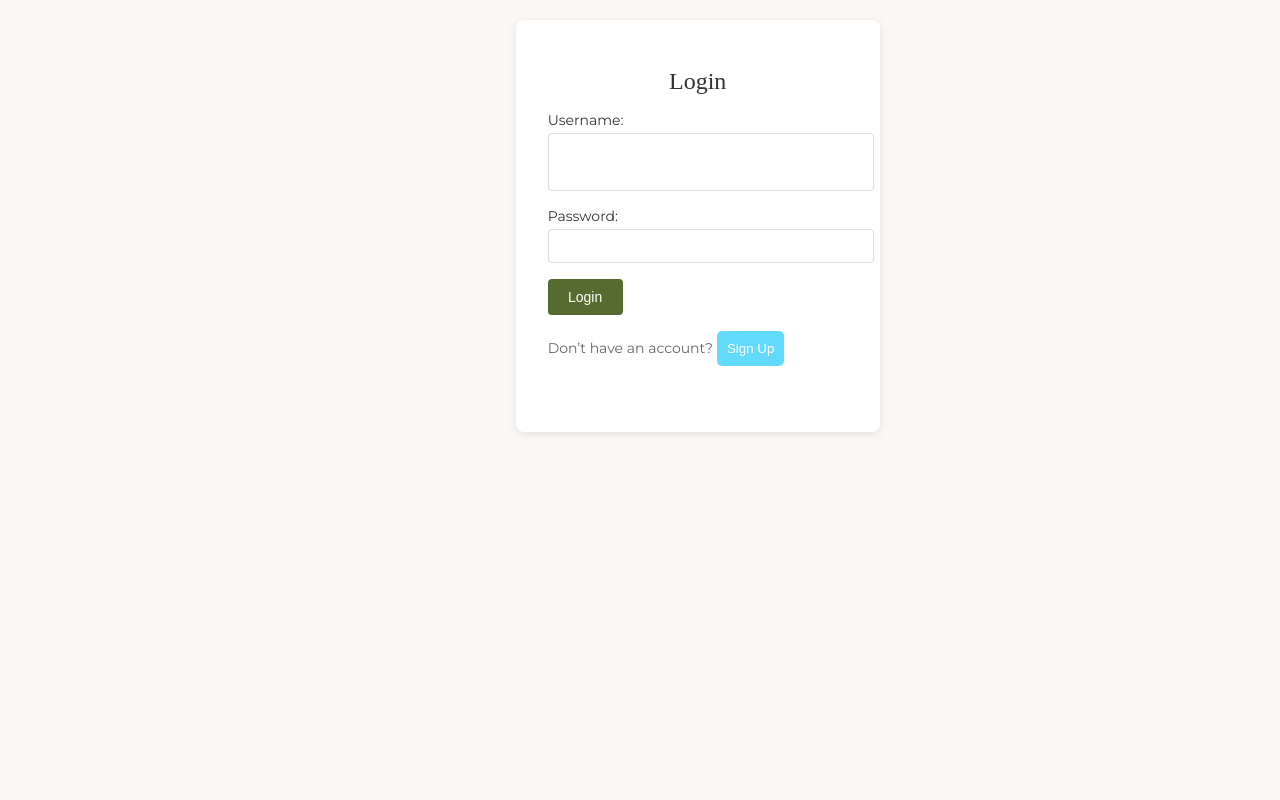
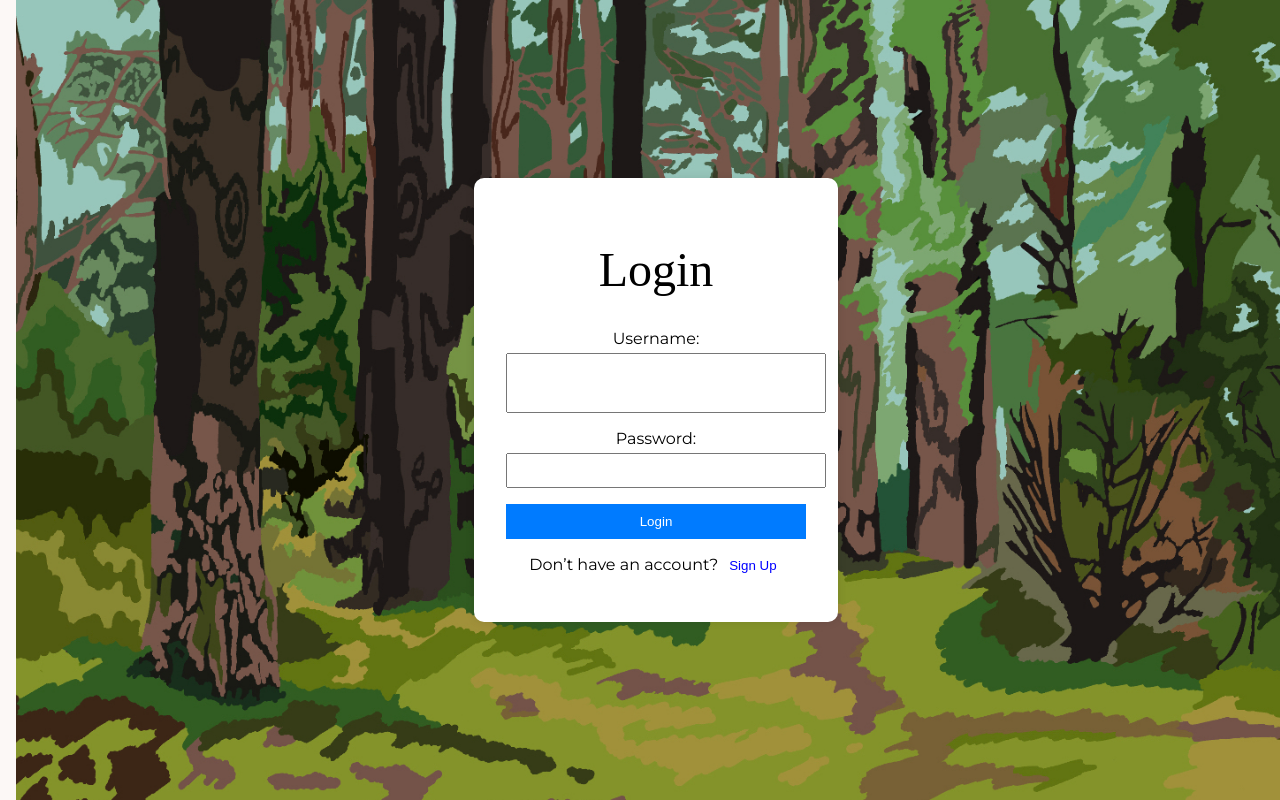
Before and after one commit to Arizbethrojas/TrailheadFrontend, a React (Create React App) app: page /login in a window 1280 px wide. Built offline with nearby package versions, Linux system fonts and the light colour scheme; a web font is replaced by a local one.

Commit message:
removed nav bar and updated login screen

```diff
--- a/src/App.css
+++ b/src/App.css
@@ -53,9 +53,9 @@
 }
 
 .logo{
-  width: 80px;
+  width: 110px;
   margin-bottom: 20px;
-  height: 128px;
+  height: 80px;
   position: absolute;
   left: 7.5%;
 }
--- a/src/App.js
+++ b/src/App.js
@@ -13,12 +13,14 @@ import './App.css';
 import axios from 'axios';
 import Map from './components/map';
 
+
 const App = () => {
   const [isAuthenticated, setIsAuthenticated] = useState(false);
   const [authToken, setAuthToken] = useState(localStorage.getItem('authToken'));
   const [userID, setUserID] = useState(null);
   const [userName, setUserName] = useState(null);
   const [isTripLeader, setTripLeader] = useState(null);
+  const [currentRoute, setCurrentRoute] = useState('/'); // Track the current route
 
   //store the current userID to be used by other screens
   const fetchStudentProfile = async () => {
@@ -111,12 +113,17 @@ const App = () => {
       setIsAuthenticated(true);
       fetchStudentProfile();
     }
+
+    const handleRouteChange = (path) => {
+      setCurrentRoute(path);
+    };
+
   }, [authToken]);
 
   return (
     <Router>
       <div className="app-container">
-        {isAuthenticated && (
+        {isAuthenticated && currentRoute !== '/login' && (
           <nav className="sidebar">
             <img src="/Logo.png" alt="Logo" className="logo" />
             <img src="/Dashed1.png" alt="" className="dashed-line" id="dashed1" />
--- a/src/screens/Login.js
+++ b/src/screens/Login.js
@@ -1,7 +1,7 @@
 import React, { useState, useEffect } from 'react';
 import { useNavigate } from 'react-router-dom';
 import axios from 'axios';
-import '../styles/Login.css';
+
 const Login = ({ onLogin, setAuthToken }) => {
   const [isLogin, setIsLogin] = useState(true);
   const [username, setUsername] = useState('');
@@ -14,7 +14,7 @@ const Login = ({ onLogin, setAuthToken }) => {
       console.log("Navigating to Sign Up");
       navigate('/sign-up');
     }
-  }, [isLogin, navigate]); // Navigate when `isLogin` changes
+  }, [isLogin, navigate]);
 
   const handleSubmit = async (event) => {
     event.preventDefault();
@@ -26,8 +26,6 @@ const Login = ({ onLogin, setAuthToken }) => {
         console.log("response: ", response.data);
         const { access } = response.data;
         console.log('access', access);
-        // setAuthToken(access);
-        console.log('Login successful');
         onLogin(access);
         navigate('/trips');
       } catch (err) {
@@ -39,21 +37,43 @@ const Login = ({ onLogin, setAuthToken }) => {
   };
 
   return (
-    <div className="login-container">
-      <h1 className="login-title">{isLogin ? 'Login' : 'Sign Up'}</h1>
+    <div
+      style={{
+        backgroundImage: `url('/landingPage.jpg')`,
+        backgroundSize: 'cover',
+        backgroundPosition: 'center',
+        backgroundRepeat: 'no-repeat',
+        height: '100vh',
+        width: '100vw',
+        display: 'flex',
+        justifyContent: 'center',
+        alignItems: 'center'
+      }}
+    >
+      <div
+        style={{
+          backgroundColor: 'white',
+          padding: '2rem',
+          borderRadius: '10px',
+          boxShadow: '0px 0px 10px rgba(0, 0, 0, 0.1)',
+          width: '300px',
+          textAlign: 'center'
+        }}
+      >
+        <h1>{isLogin ? 'Login' : 'Sign Up'}</h1>
         <form onSubmit={handleSubmit}>
-        <div className="form-group">
+          <div style={{ marginBottom: '1rem' }}>
             <label htmlFor="username">Username:</label>
-
             <input
               type="text"
               id="username"
               value={username}
               onChange={(e) => setUsername(e.target.value)}
               required
+              style={{ width: '100%', padding: '8px', marginTop: '5px' }}
             />
           </div>
-        <div className="form-group">
+          <div style={{ marginBottom: '1rem' }}>
             <label htmlFor="password">Password:</label>
             <input
               type="password"
@@ -61,19 +81,21 @@ const Login = ({ onLogin, setAuthToken }) => {
               value={password}
               onChange={(e) => setPassword(e.target.value)}
               required
+              style={{ width: '100%', padding: '8px', marginTop: '5px' }}
             />
           </div>
-        {error && <p className="error-message">{error}</p>}
-        <button type="submit" className="submit-button">
+          {error && <p style={{ color: 'red' }}>{error}</p>}
+          <button type="submit" style={{ width: '100%', padding: '10px', backgroundColor: '#007bff', color: 'white', border: 'none', cursor: 'pointer' }}>
             {isLogin ? 'Login' : 'Sign Up'}
           </button>
         </form>
-      <p className="toggle-form">
+        <p style={{ marginTop: '1rem' }}>
           {isLogin ? 'Don’t have an account?' : 'Already have an account?'}
-        <button onClick={() => setIsLogin(!isLogin)} className="toggle-button">
+          <button onClick={() => setIsLogin(!isLogin)} style={{ border: 'none', background: 'none', color: 'blue', cursor: 'pointer', marginLeft: '5px' }}>
             {isLogin ? 'Sign Up' : 'Login'}
           </button>
         </p>
+      </div>
     </div>
   );
 };
```
Also changed, not shown: public/Logo.png, public/landingPage.jpg (added). Lines whose indentation alone changed are shown as unchanged.
